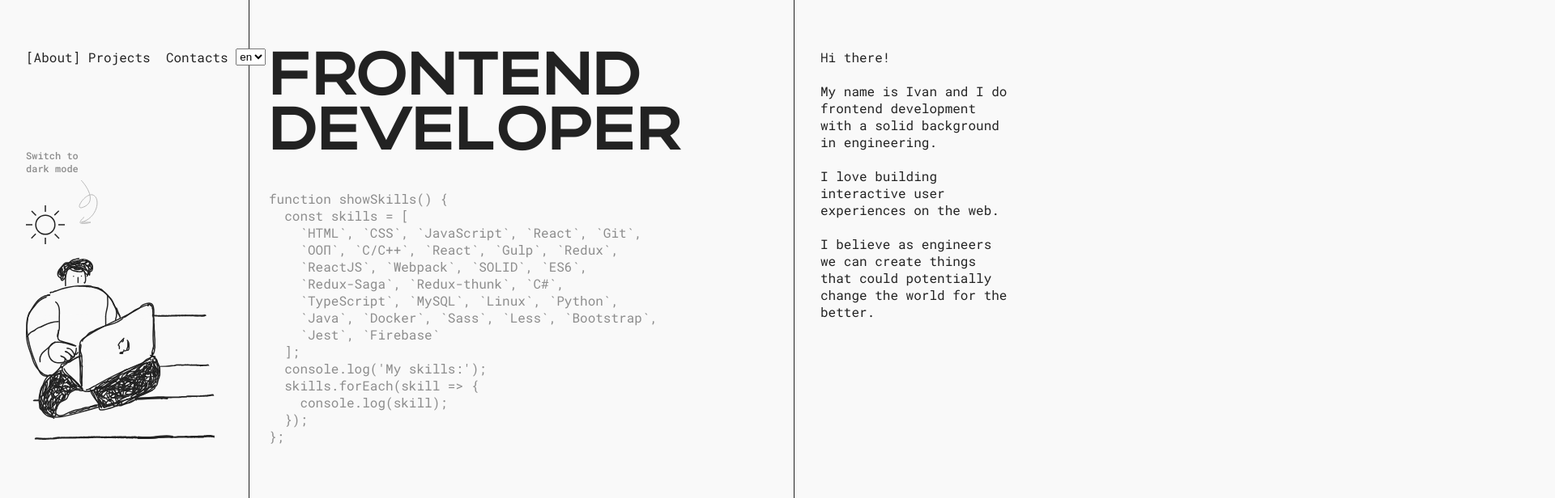
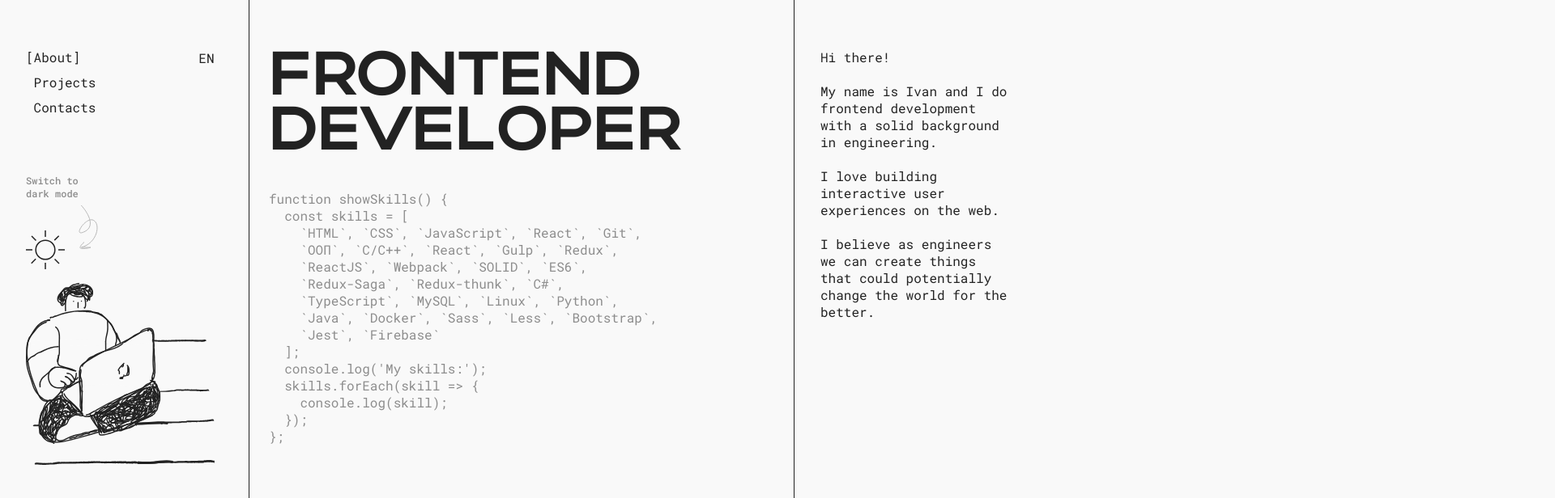
Before and after one commit to ivan-ust402/MP-portfolio, a React (Create React App) app: page / in a window 1280 px wide. Shown: the top 616 px of the page at 81% size, 1920 px wide, since content can reach past the window. Built offline with nearby package versions, Linux system fonts and the light colour scheme.

Commit message:
portfolio: drop menu component iscreated

```diff
--- /dev/null
+++ b/src/components/LanguageSelector/LanguageSelector.jsx
@@ -0,0 +1,39 @@
+import React, { useCallback, useState } from 'react'
+import styles from './languageSelector.module.scss'
+import i18next from 'i18next'
+
+export default function LanguageSelector() {
+  const [active, setActive] = useState(false)
+  const [language, setLanguage] = useState(i18next.language)
+
+  const openMenuHandler = useCallback(() => {
+    setActive(true)
+  }, [])
+  const closeMenuHandler = useCallback(() => {
+    setActive(false)
+    console.log('1')
+  }, [])
+
+  const onChangeLanguage = useCallback((item) => {
+    i18next.changeLanguage(item)
+    setLanguage(item)
+    setActive(false)
+  }, [])
+
+  return (
+    <>
+      <div className={styles.selector}>
+        <button className={`${styles.selector__button} text ${!active ? '' : styles.selector__button_active}`} onClick={openMenuHandler}>
+          {language}
+        </button>
+        <ul className={active ? `${styles.selector__dropMenu} ${styles.selector__dropMenu_active}` : styles.selector__dropMenu}>
+          {i18next.languages.map((item, index) => {
+            return <li onClick={() => onChangeLanguage(item)} key={index}>{item}</li>
+          })}
+        </ul>
+      </div>
+      <div className={`${styles.selector__wrapper} ${ active ? styles.selector__wrapper_active : ''}`} onClick={() => closeMenuHandler()}></div>
+    </>
+
+  )
+}
--- /dev/null
+++ b/src/components/LanguageSelector/languageSelector.module.scss
@@ -0,0 +1,72 @@
+.selector {
+  position: relative;
+  z-index: 2;
+  display: flex;
+  &__button {
+    cursor: pointer;
+    z-index: 2;
+    padding-left: 9.5px;
+    padding-right: 9.5px;
+    background-color: transparent;
+    border: 1px solid transparent;
+    text-transform: uppercase;
+    transition: all .5s ease;
+    opacity: 1;
+    &_active {
+      opacity: 0;
+    }
+  }
+  &__dropMenu {
+    position: absolute;
+    top: 0;
+    left: 0;
+    opacity: 0;
+
+    transition: all .5s ease;
+    z-index: -1;
+    list-style-type: none;
+
+    text-transform: uppercase;
+    li {
+      border: 1px solid var(--drop-border);
+      cursor: pointer;
+      padding: 0px 9.5px;
+      background-color: var(--drop-bg);
+      color: var(--drop-color);
+      @media (hover: hover) {
+        &:hover {
+          color: var(--drop-color-hover);
+          background-color: var(--drop-bg-hover);
+          border-color: var(--drop-border-hover);
+        }
+      }
+      @media (hover: none) {
+        &:active {
+          color: var(--drop-color-hover);
+          background-color: var(--drop-bg-hover);
+          border-color: var(--drop-border-hover);
+        }
+      }
+    }
+    &_active {
+      opacity: 1;
+      z-index: 2;
+    }
+  }
+  &__wrapper {
+    z-index: -1;
+    position: absolute;
+    top: 0;
+    bottom: 0;
+    left: 0;
+    right: 0;
+    opacity: 0;
+    min-height: 100%;
+    min-width: 1000%;
+    transition: all .5s ease;
+    &_active {
+      z-index: 1;
+      opacity: 1;
+    }
+  }
+}
--- a/src/components/Navigation/Navigation.tsx
+++ b/src/components/Navigation/Navigation.tsx
@@ -1,16 +1,18 @@
-import i18next from 'i18next'
-import React, { useCallback } from 'react'
+// import i18next from 'i18next'
+// import React, { useCallback } from 'react'
 import { NavLink } from 'react-router-dom'
 import styles from 'src/components/Navigation/navigation.module.scss'
+import LanguageSelector from '../LanguageSelector/LanguageSelector'
 
 const setActiveClassName = ({ isActive }: { isActive: boolean }) => isActive ? `${styles.nav__activeLink} ${styles.nav__link}` : styles.nav__link
 
 export const Navigation = () => {
-  const onChangeLanguage = useCallback((event: React.FormEvent<HTMLSelectElement>) => {
-    i18next.changeLanguage(event.currentTarget.value)
-  }, [])
+  // const onChangeLanguage = useCallback((event: React.FormEvent<HTMLSelectElement>) => {
+  //   i18next.changeLanguage(event.currentTarget.value)
+  // }, [])
 
   return (
+    <div className={styles.nav__wrapper}>
       <nav className={styles.nav}>
         <NavLink to='/' className={setActiveClassName}>
           About
@@ -21,15 +23,9 @@ export const Navigation = () => {
         <NavLink to='/contacts' className={setActiveClassName}>
           Contacts
         </NavLink>
-      <select className={styles.nav__select} name="language" onChange={onChangeLanguage}>
-        {i18next.languages.map((item, index) => {
-          return (
-            <option value={item} key={index} style={{
-              textTransform: 'uppercase'
-            }}>{item}</option>
-          )
-        })}
-      </select>
       </nav>
+      <LanguageSelector />
+    </div>
+
   )
 }
--- a/src/components/Navigation/navigation.module.scss
+++ b/src/components/Navigation/navigation.module.scss
@@ -3,7 +3,11 @@
   flex-direction: row;
   justify-content: space-between;
   max-width: 300px;
-
+  &__wrapper {
+    display: flex;
+    align-items: flex-start;
+    justify-content: space-between;
+  }
   &__link {
     text-decoration: none;
     text-align: center;
@@ -39,3 +43,11 @@
     }
   }
 }
+
+@media (max-width: 1450px) {
+  .nav {
+    flex-direction: column;
+    gap: 10px;
+    align-items: flex-start;
+  }
+}
--- a/src/index.scss
+++ b/src/index.scss
@@ -19,6 +19,12 @@ $green-color: #BAF415;
   --btn-text-color: var(--background-color);
   --btn-border-color: var(--secondary-color);
   --btn-border-hover-color: var(--secondary-color);
+  --drop-color: #222222;
+  --drop-color-hover: #222222;
+  --drop-bg: #f9f9f9;
+  --drop-bg-hover: #baf415;
+  --drop-border: #baf415;
+  --drop-border-hover: #baf415;
 }
 
 :root[data-theme="dark"] {
@@ -31,6 +37,12 @@ $green-color: #BAF415;
   --btn-text-color: var(--background-color);
   --btn-border-color: var(--secondary-color);
   --btn-border-hover-color: var(--primary-color);
+  --drop-color: #222222;
+  --drop-color-hover: #222222;
+  --drop-bg: #f9f9f9;
+  --drop-bg-hover: #faff12;
+  --drop-border: #f9f9f9;
+  --drop-border-hover: #faff12;
 }
 
 body {
```
Lines whose indentation alone changed are shown as unchanged.
